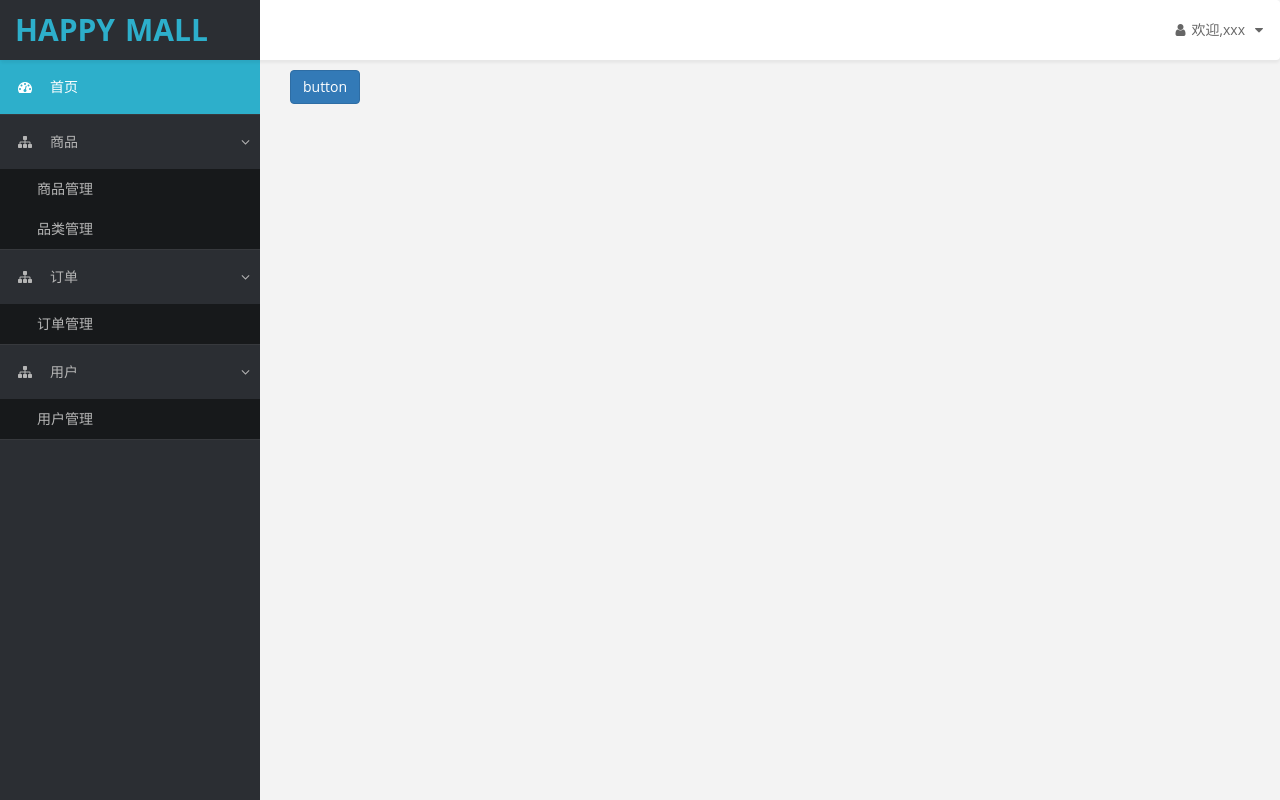
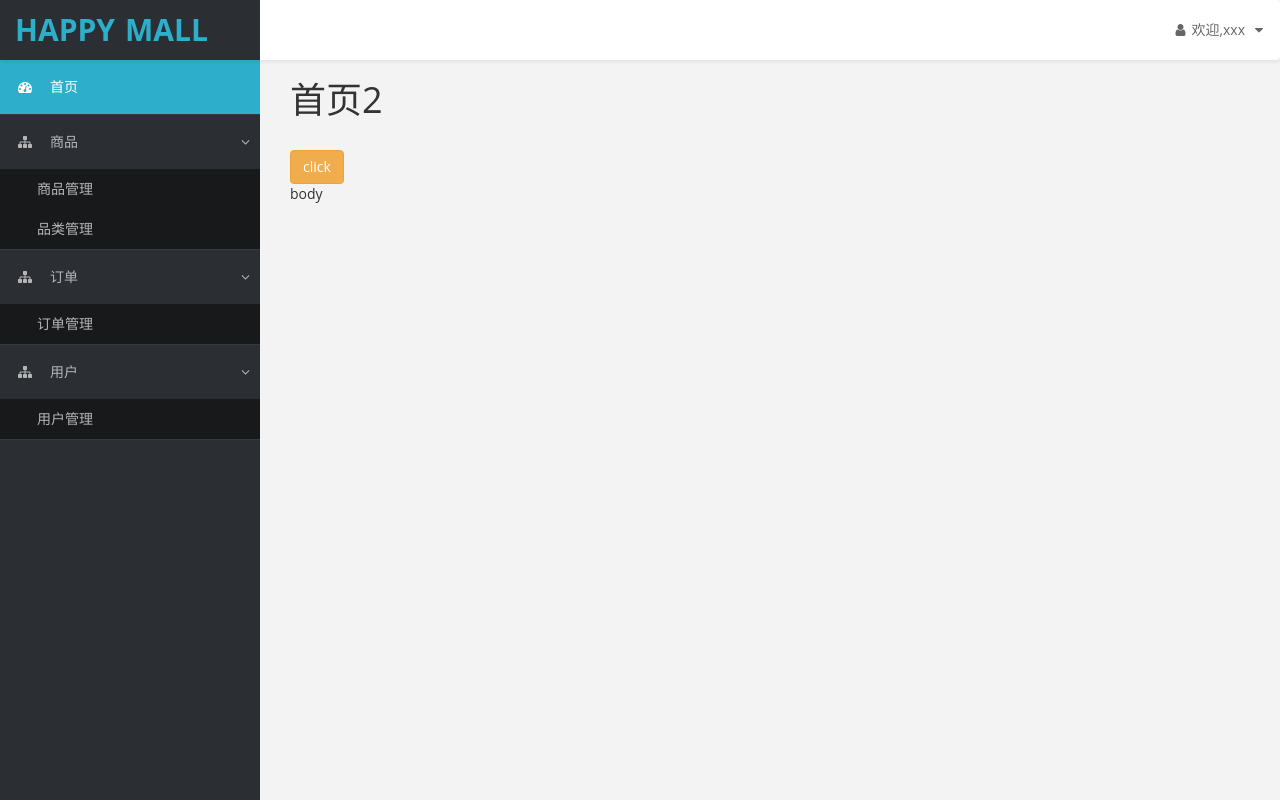
Before and after one commit to capricornLiux/mallManageSystem, a React app: page / in a window 1280 px wide. Built offline with nearby package versions, Linux system fonts and the light colour scheme.

Commit message:
通用页面标题的开发

```diff
--- /dev/null
+++ b/src/component/page-title/index.jsx
@@ -0,0 +1,21 @@
+import React from 'react';
+class PageTitle extends React.Component{
+    constructor(props){
+        super(props);
+    }
+    componentWillMount(){
+        document.title = `${this.props.title} - HAPPY MALL`;
+    }
+    render(){
+        return (
+            <div className="row">
+                <div className="col-md-12">
+                    <h1 class="page-header">{this.props.title}</h1>
+                    {this.props.children}
+                </div>
+            </div>
+        );
+    }
+}
+
+export default PageTitle;
--- a/src/index.html
+++ b/src/index.html
@@ -4,7 +4,7 @@
     <meta charset="UTF-8">
     <meta name="viewport" content="width=device-width, initial-scale=1.0">
     <meta http-equiv="X-UA-Compatible" content="ie=edge">
-    <title>Document</title>
+    <title>HAPPY MALL</title>
     <link href="http://cdn.bootcss.com/bootstrap/3.3.7/css/bootstrap.min.css" rel="stylesheet">
     <link href="https://cdn.bootcss.com/font-awesome/4.7.0/css/font-awesome.min.css" rel="stylesheet">
 </head>
--- a/src/page/home/index.jsx
+++ b/src/page/home/index.jsx
@@ -1,10 +1,18 @@
 import React from 'react';
 // import './index.css'
+import PageTitle from 'component/page-title/index.jsx';
 class Home extends React.Component{
     render(){
         return (
             <div id="page-wrapper">
-                <button className="btn btn-primary">button</button>
+                <PageTitle title="首页2">
+                    <button className="btn btn-warning">click</button>
+                </PageTitle>
+                <div className="row">
+                    <div className="col-md-12">
+                        body
+                    </div>
+                </div>
             </div>
         )
     }
```
